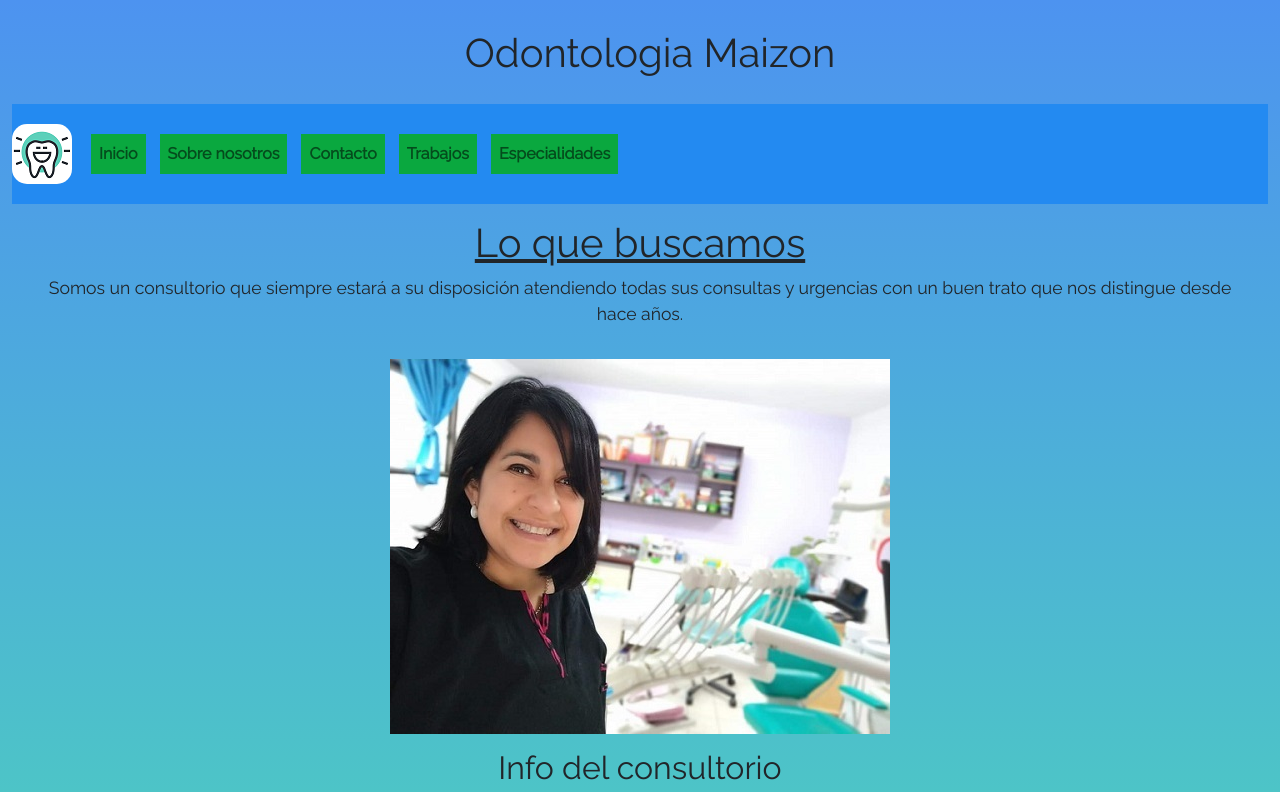
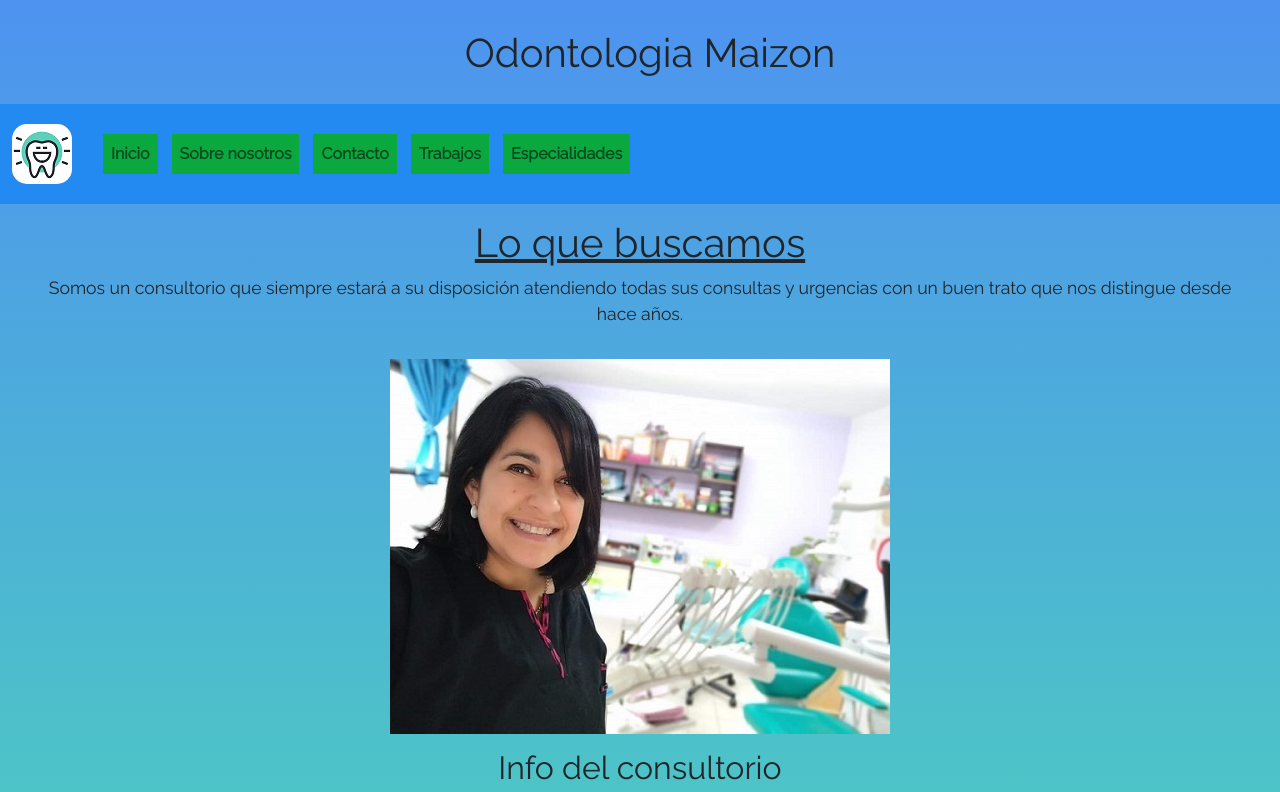
Before and after one commit to TomasBruera/Mi_Pagina_Web, a website: page index.html in a window 1280 px wide. Shown: the top 792 px of the page. Drawn offline with nearby package versions, Linux system fonts and the light colour scheme.

Commit message:
Index-row

```diff
--- a/index.html
+++ b/index.html
@@ -18,7 +18,7 @@
     <header class="espacio">
         <h1>Odontologia Maizon</h1>
     </header>
-        <div>
+        <div class="row">
             <nav class="navbar navbar-expand-lg navbar-light colorNav">
                 <img class="bordeSocial--Diente" src="Trabajos/diente.png" alt="diente-logotipo">
                 <div class="container-fluid">
```
